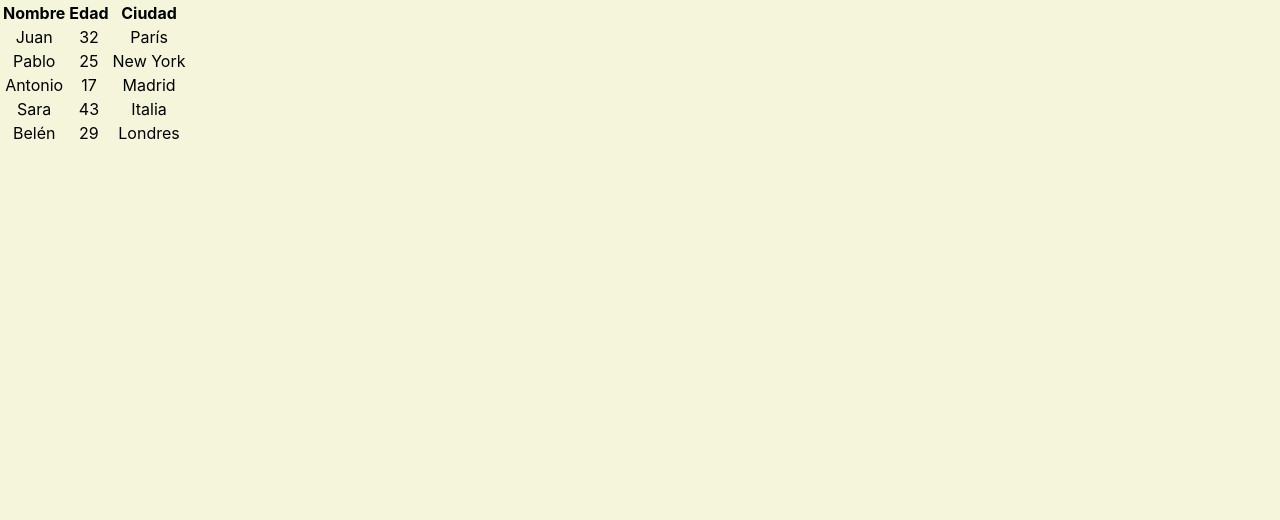
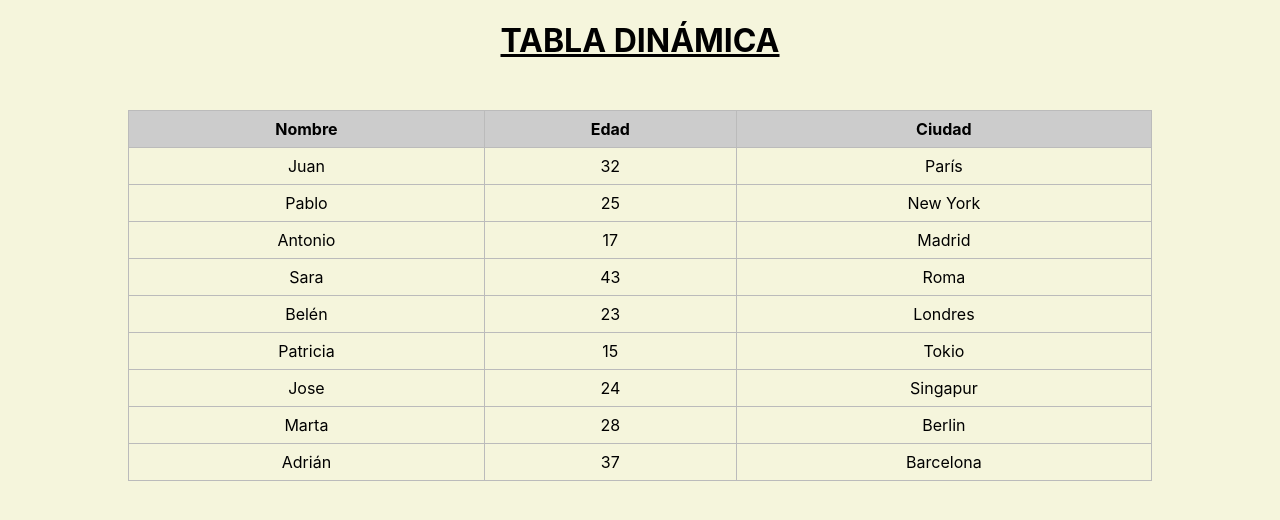
Before and after one commit to scentmay/dynamic-table, a React (Create React App) app: page / in a window 1280 px wide. Shown: the top 520 px of the page. Built offline with nearby package versions, Linux system fonts and the light colour scheme.

Commit message:
Añadido estilo a la tabla y funcionalidad de ordenación por columnas

```diff
--- a/src/App.js
+++ b/src/App.js
@@ -7,12 +7,17 @@ function App() {
     { Nombre: "Juan", Edad: 32, Ciudad: "París"},
     { Nombre: "Pablo", Edad: 25, Ciudad: "New York"},
     { Nombre: "Antonio", Edad: 17, Ciudad: "Madrid"},
-    { Nombre: "Sara", Edad: 43, Ciudad: "Italia"},
-    { Nombre: "Belén", Edad: 29, Ciudad: "Londres"}
+    { Nombre: "Sara", Edad: 43, Ciudad: "Roma"},
+    { Nombre: "Belén", Edad: 23, Ciudad: "Londres"},
+    { Nombre: "Patricia", Edad: 15, Ciudad: "Tokio"},
+    { Nombre: "Jose", Edad: 24, Ciudad: "Singapur"},
+    { Nombre: "Marta", Edad: 28, Ciudad: "Berlin"},
+    { Nombre: "Adrián", Edad: 37, Ciudad: "Barcelona"}
   ];
 
   return (
     <div className="App">
+      <h1><u>TABLA DINÁMICA</u></h1>
       <DynamicTable data={data}/>
     </div>
   );
--- a/src/components/DynamicTable.jsx
+++ b/src/components/DynamicTable.jsx
@@ -1,20 +1,37 @@
 import '../styles/DynamicTable.css';
-import React from 'react';
+import React, { useState } from 'react';
 
 const DynamicTable = (props) => {
-    return(
-        <table>
-            <thead>
+    const [table, setTable] = useState(props.data);
+    const [order, setOrder] = useState("");
+
+    // función para ordenar la tabla en función de donde se haya pulsado (param)
+    // se actualiza el estado con la nueva ordenación y se renderiza en pantalla
+    const handleSort = (param) => {
+        setOrder(param);
+        setTable(
+            table.sort((a, b) => {
+                if (a[param] < b[param]) return -1;
+                if (a[param] > b[param]) return 1;
+                return 0;
+            })
+        );
+    }
+
+    return (
+        <div className="table-container">
+            <table className="table">
+                <thead className="table-head">
                     <tr>
-                    <th>Nombre</th>
-                    <th>Edad</th>
-                    <th>Ciudad</th>
+                        <th onClick={() => handleSort("Nombre")}>Nombre</th>
+                        <th onClick={() => handleSort("Edad")}>Edad</th>
+                        <th onClick={() => handleSort("Ciudad")}>Ciudad</th>
                     </tr>
                 </thead>
                 <tbody>
                     {
                         props.data.map((row, index) => {
-                        return(
+                            return (
                                 <tr key={index}>
                                     <td>{row.Nombre}</td>
                                     <td>{row.Edad}</td>
@@ -25,6 +42,8 @@ const DynamicTable = (props) => {
                     }
                 </tbody>
             </table>
+        </div>
+
     );
 }
 
--- a/src/styles/DynamicTable.css
+++ b/src/styles/DynamicTable.css
@@ -1,3 +1,24 @@
 * {
     background-color:beige
 }
+
+.table-container {
+    width: 80%;
+    margin: auto;
+}
+
+table {
+    width: 100%;
+    margin-top: 50px;
+    border-collapse: collapse;
+}
+
+th {
+    background-color: #ccc;
+}
+
+th, td {
+    border: 1px solid #bbb;
+    text-align: center;
+    padding: 8px;
+}
```
Lines whose indentation alone changed are shown as unchanged.
